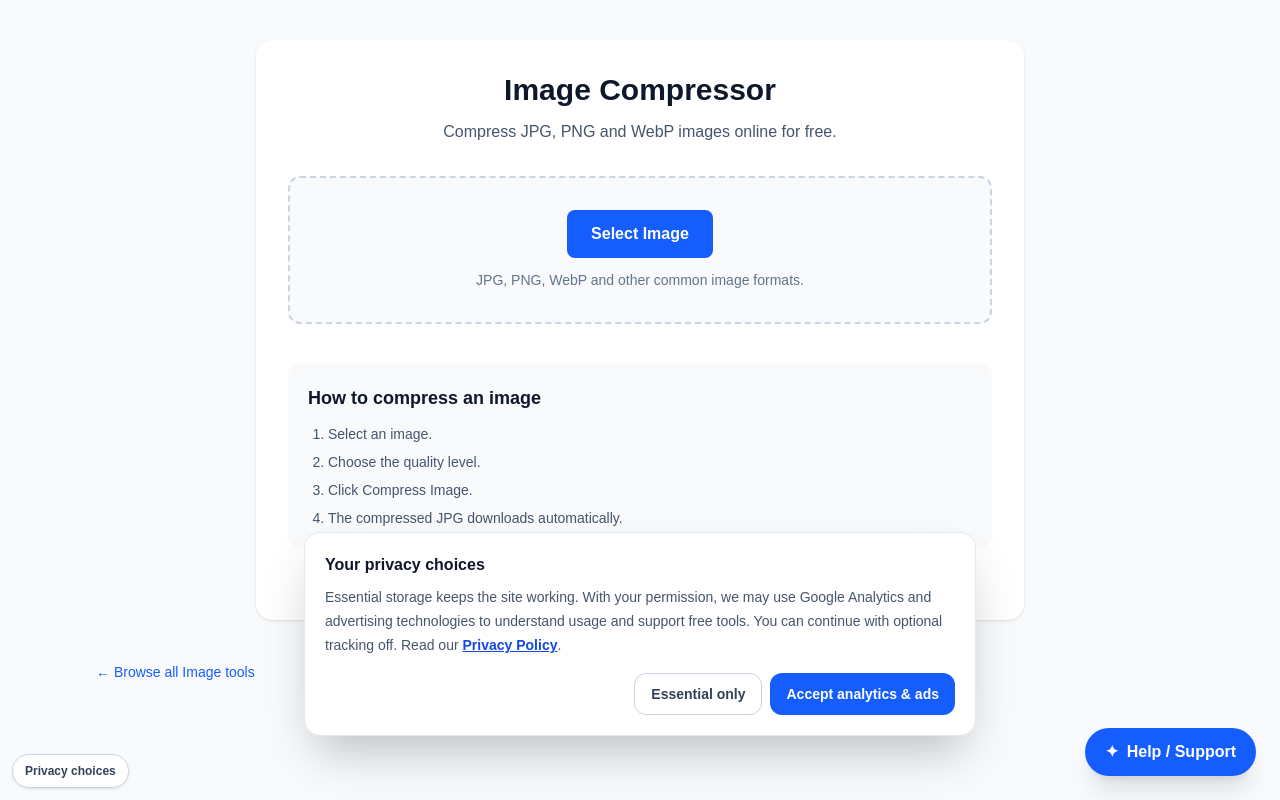
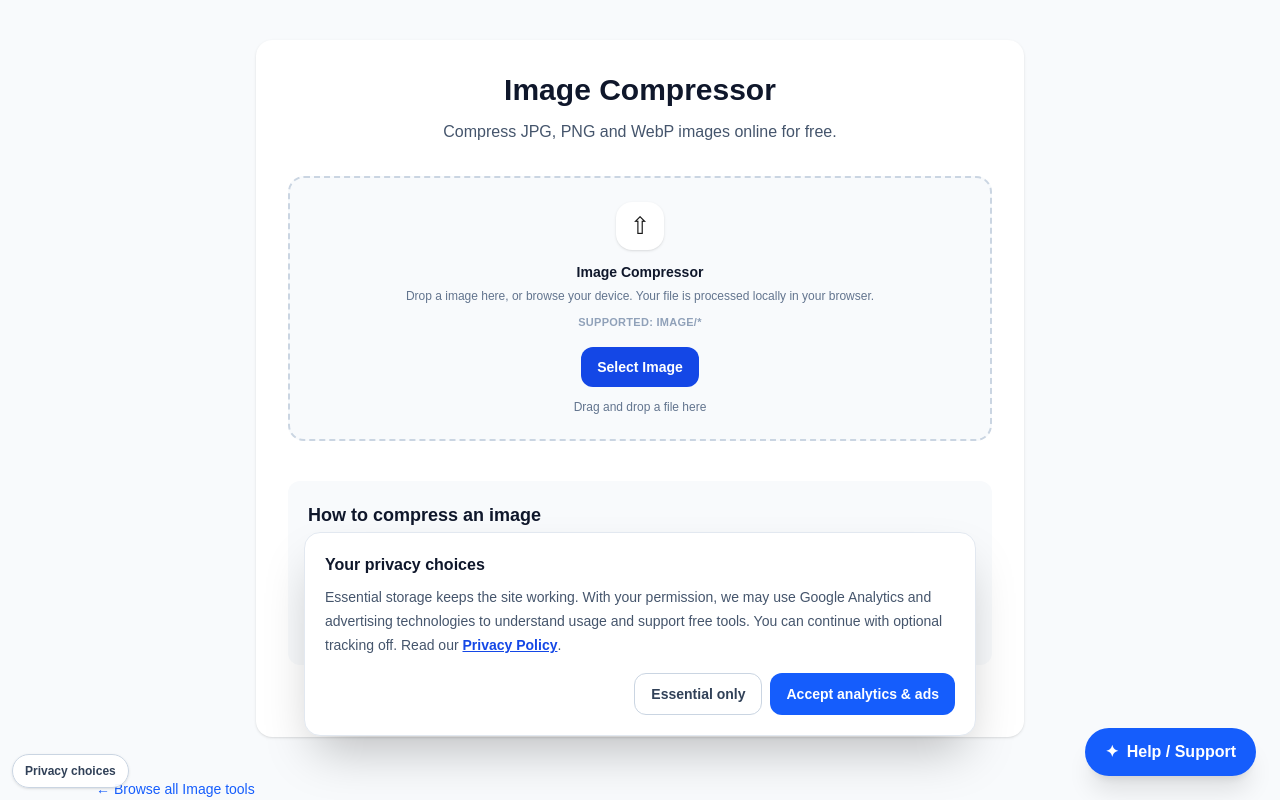
Before and after one commit to WellProSoftware/kaamkitpro, a Next.js app: page /tools/image-compressor in a window 1280 px wide. Shown: the top 800 px of the page. Built offline with nearby package versions, Linux system fonts and the light colour scheme.

Commit message:
feat: standardize image-compressor file import panel

```diff
--- a/src/app/tools/image-compressor/page.tsx
+++ b/src/app/tools/image-compressor/page.tsx
@@ -1,4 +1,6 @@
 "use client";
+
+import FileImportDropzone from "@/components/FileImportDropzone";
 import { trackDownload, trackToolUsed } from "@/lib/analytics";
 import Link from "next/link";
 
@@ -122,31 +124,7 @@ export default function ImageCompressorPage() {
             </p>
           </div>
 
-          <div className="rounded-xl border-2 border-dashed border-slate-300 bg-slate-50 p-8 text-center">
-            <input
-              id="image-file"
-              type="file"
-              accept="image/*"
-              className="hidden"
-              onChange={(event) => {
-                setFile(event.target.files?.[0] || null);
-                setMessage("");
-                setResult(null);
-                event.target.value = "";
-              }}
-            />
-
-            <label
-              htmlFor="image-file"
-              className="inline-block cursor-pointer rounded-lg bg-blue-600 px-6 py-3 font-semibold text-white hover:bg-blue-700"
-            >
-              Select Image
-            </label>
-
-            <p className="mt-3 text-sm text-slate-500">
-              JPG, PNG, WebP and other common image formats.
-            </p>
-          </div>
+          <FileImportDropzone inputId="image-file" inputLabel="Select Image" title="Image Compressor" description="Drop a image here, or browse your device. Your file is processed locally in your browser." accept="image/*" buttonLabel="Select Image" onFile={(selectedFile) => { setFile(selectedFile); setMessage(""); setResult(null); }} />
 
           {file && (
             <div className="mt-6 rounded-xl border border-slate-200 p-5">
```
